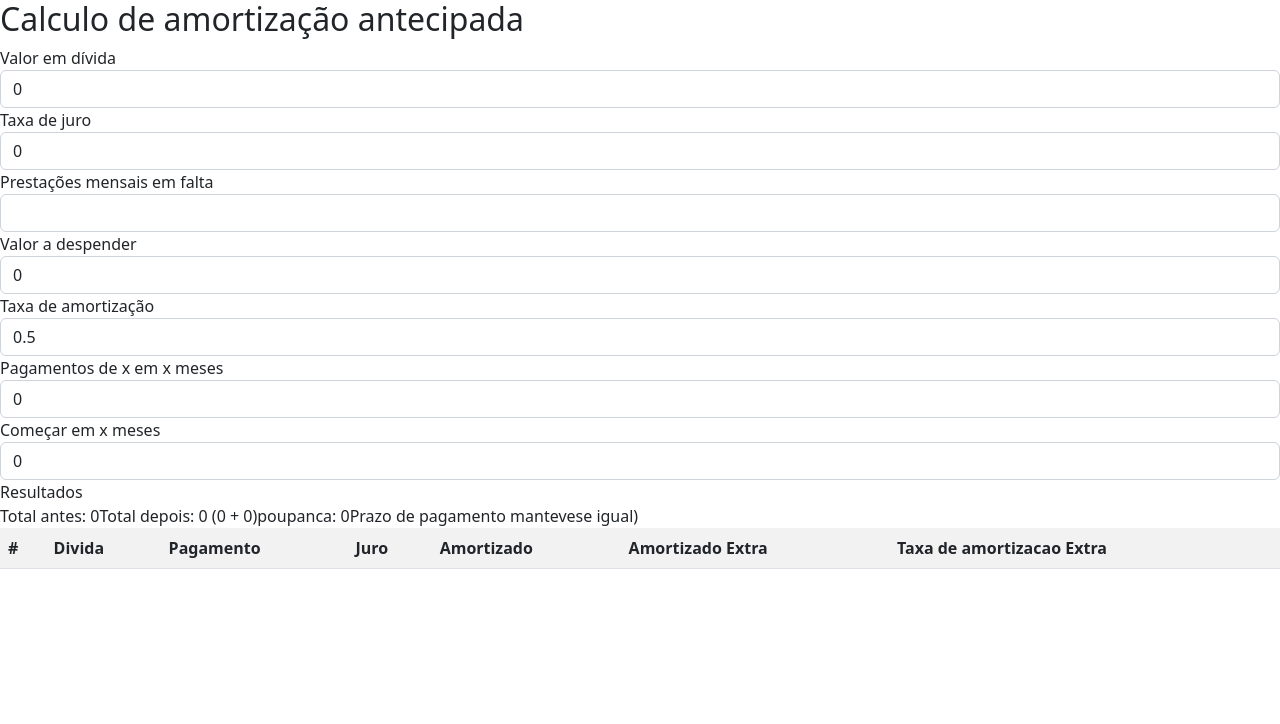
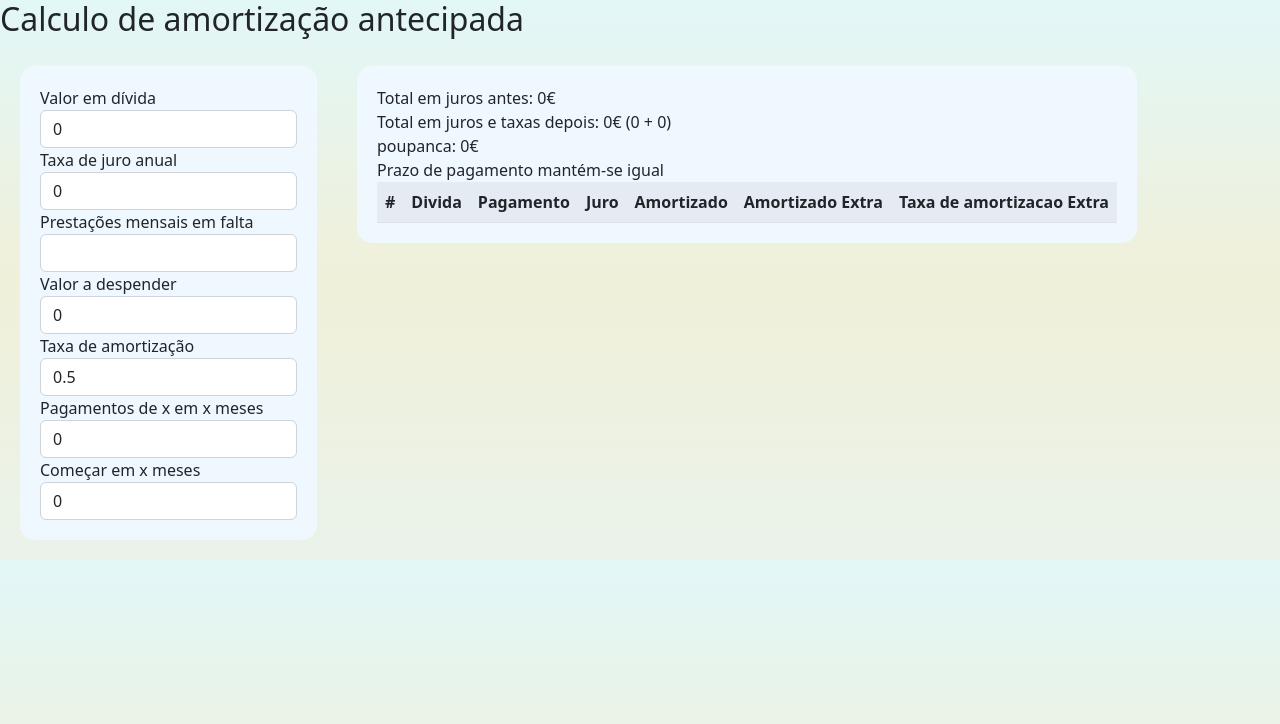
Before and after one commit to sergiosaint/Finance, a React (Create React App) app: page / in a window 1280 px wide. Shown: the top 724 px of the page. Built offline with nearby package versions, Linux system fonts and the light colour scheme.

Commit message:
changed design a bit

```diff
--- /dev/null
+++ b/src/LoanRepayment.css
@@ -0,0 +1,15 @@
+.input {
+  float: left;
+  background-color: aliceblue;
+  border-radius: 15px;
+  padding: 20px;
+  margin: 20px;
+}
+
+.results {
+  float: left;
+  background-color: aliceblue;
+  border-radius: 15px;
+  padding: 20px;
+  margin: 20px;
+}
--- a/src/components/LoanRepayment.tsx
+++ b/src/components/LoanRepayment.tsx
@@ -1,5 +1,6 @@
 import React from 'react';
 import calculateInstallments from './LoanRepaymentCalculator';
+import '../LoanRepayment.css'
 
 interface ILoanRepaymentProps {
   mixesForWave: number
@@ -14,7 +15,7 @@ function savedTimeText(months: number) : string {
   const savedMonths = months % 12;
 
   if(months === 0){
-    return "Prazo de pagamento mantevese igual"
+    return "Prazo de pagamento mantém-se igual"
   }
 
   let result = "Pagamento antecipado em ";
@@ -56,13 +57,12 @@ function getResults(
   const savedMonths = beforeInstallments.installments.length-afterInstallments.installments.length
 
   return (
-    <>
+    <div className='results'>
       <div>
-      Total antes: {beforeInstallments.totalInterest}
-      Total depois: {`${RoundToTwoDecimalPlaces(afterInstallments.totalInterest + afterInstallments.totalTaxes)} (${afterInstallments.totalInterest} + ${afterInstallments.totalTaxes})`}
-      poupanca: {RoundToTwoDecimalPlaces(beforeInstallments.totalInterest - RoundToTwoDecimalPlaces(afterInstallments.totalInterest + afterInstallments.totalTaxes))}
-      {savedTimeText(savedMonths)})
-      {}
+        Total em juros antes: {beforeInstallments.totalInterest}€<br/>
+        Total em juros e taxas depois: {`${RoundToTwoDecimalPlaces(afterInstallments.totalInterest + afterInstallments.totalTaxes)}€ (${afterInstallments.totalInterest} + ${afterInstallments.totalTaxes})`}<br/>
+        poupanca: {RoundToTwoDecimalPlaces(beforeInstallments.totalInterest - RoundToTwoDecimalPlaces(afterInstallments.totalInterest + afterInstallments.totalTaxes))}€<br/>
+        {savedTimeText(savedMonths)}<br/>
       </div>
       <table className="table table-striped table h6-sm mb-0">
         <tbody>
@@ -88,7 +88,7 @@ function getResults(
           </tr>)}
         </tbody>
       </table>
-    </>)
+    </div>)
 }
 
 function LoanRepayment(props: ILoanRepaymentProps) {
@@ -114,6 +114,7 @@ function LoanRepayment(props: ILoanRepaymentProps) {
       <>
         <h2>Calculo de amortização antecipada</h2>
 
+        <div className='input'>
           <form className='demoForm'>
             <div className='form-group'>
 
@@ -125,7 +126,7 @@ function LoanRepayment(props: ILoanRepaymentProps) {
                     onChange={e => onAmountChange(e, setDebt)}
               />
 
-            <label htmlFor='interest'>Taxa de juro</label>
+             <label htmlFor='interest'>Taxa de juro anual</label>
               <input type='text'
                      className='form-control'
                      name='interest'
@@ -173,10 +174,9 @@ function LoanRepayment(props: ILoanRepaymentProps) {
                      onChange={e => setStartMonth(e.target.value)}
               />
             </div>
+          </form>
+        </div>
 
-        </form>
-
-        Resultados
         {getResults(debt, interest, numberOfPayments, startMonth, repaymentEveryXMonths, repaymentValue, repaymentTax)}
       </>
   )
--- a/src/index.css
+++ b/src/index.css
@@ -5,6 +5,7 @@ body {
     sans-serif;
   -webkit-font-smoothing: antialiased;
   -moz-osx-font-smoothing: grayscale;
+  background-image: linear-gradient(rgb(226, 247, 248), rgb(240, 240, 217), rgb(234, 243, 234));
 }
 
 code {
```
Lines whose indentation alone changed are shown as unchanged.
